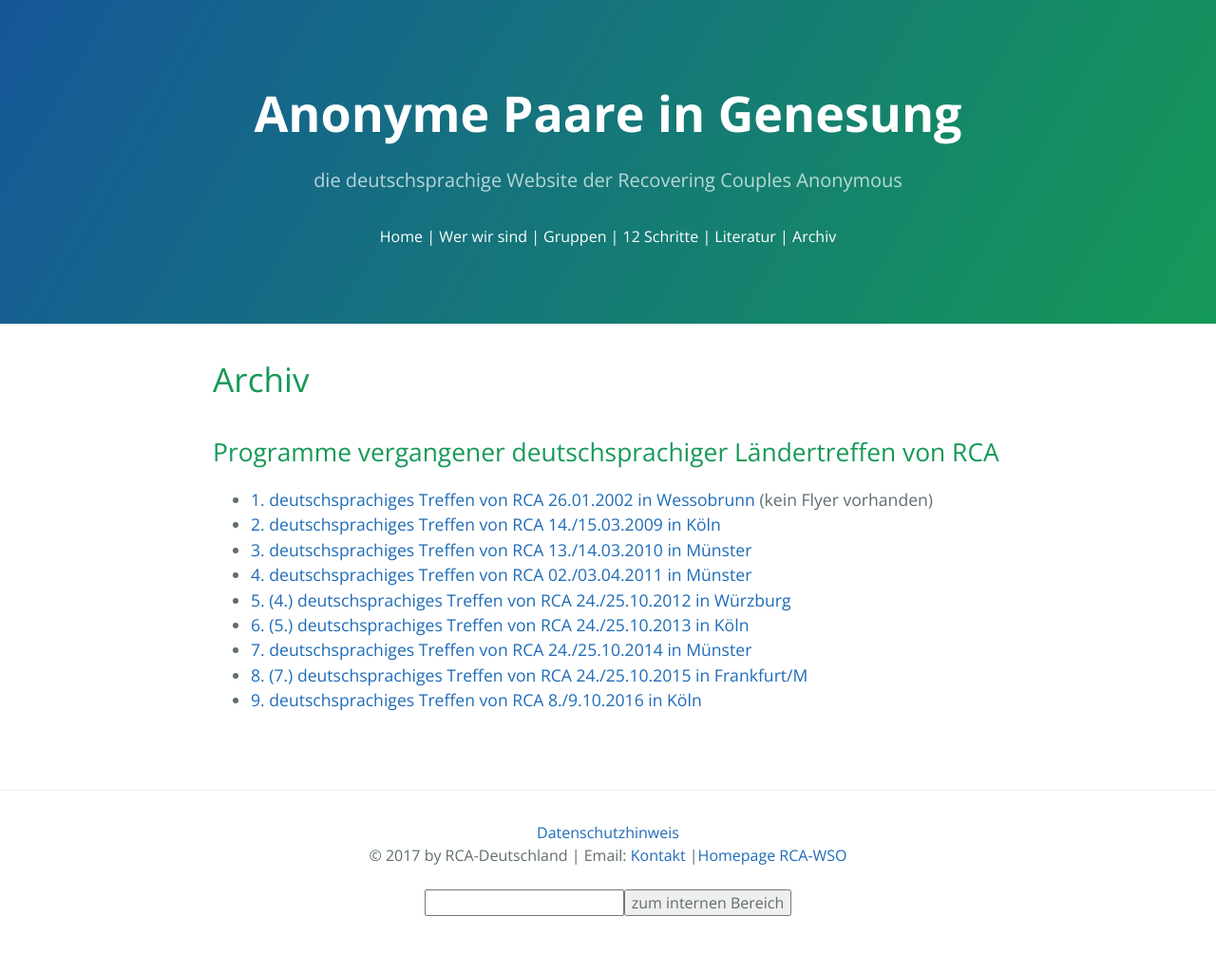
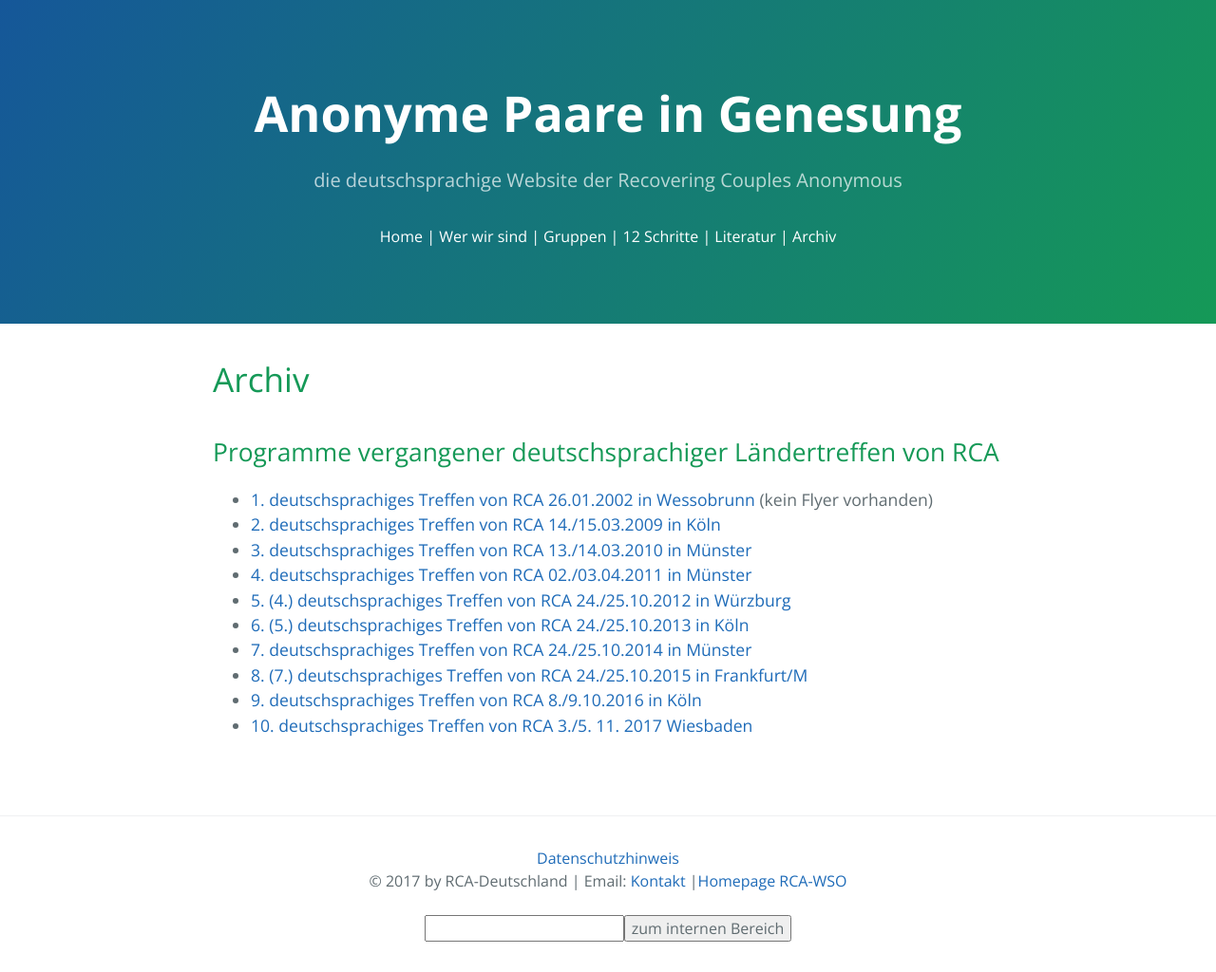
Before and after one commit to rcadeutschland/rcadeutschland.github.io, a Jekyll site: the page built from Archiv.md, in a window 1280 px wide. Shown: the whole page at 95% size. Built offline with Jekyll 4.4.1, drawn with Linux system fonts in a browser that asks for light colours; nearby versions of some CDN libraries; before the commit the page ends 997 px from its top, so only the background shows below that.

Commit message:
Update Archiv.md

```diff
--- a/Archiv.md
+++ b/Archiv.md
@@ -15,3 +15,4 @@
 - [7. deutschsprachiges Treffen von RCA 24./25.10.2014 in Münster](http://www.recovering-couples.de/files/RCATreffen2014.pdf)
 - [8. (7.) deutschsprachiges Treffen von RCA 24./25.10.2015 in Frankfurt/M](http://www.recovering-couples.de/files/rca_flyer_2015.pdf)
 - [9. deutschsprachiges Treffen von RCA 8./9.10.2016 in Köln](http://www.recovering-couples.de/files/RCATreffen2016.pdf)
+- [10. deutschsprachiges Treffen von RCA  3./5. 11. 2017 Wiesbaden](http://www.recovering-couples.de/files/FlyerRCADLT2017.pdf)
```
